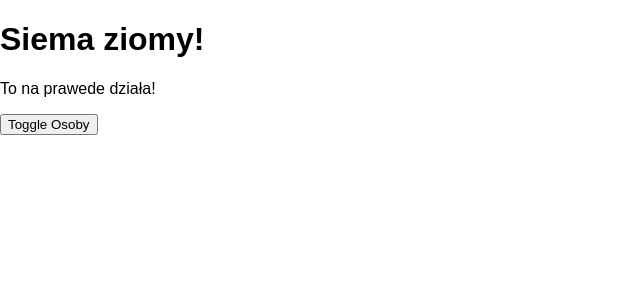
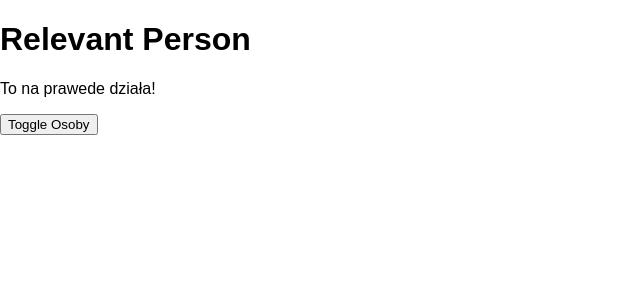
Before and after one commit to BartusZak/React-App, a React (Create React App) app: page / in a window 1280 px wide. Shown: the top 300 px of the page, without its empty margins (0-640 px from the left). Built offline with nearby package versions, Linux system fonts and the light colour scheme.

Commit message:
81. Comparing Stateless and Stateful Components

```diff
--- a/src/components/Cockpit/Cockpit.js
+++ b/src/components/Cockpit/Cockpit.js
@@ -1,5 +1,6 @@
 import React from 'react';
 import classes from './Cockpit.css';
+
 const cockpit = (props) =>  {
     const assignedClasses = [];
     let btnClass = '';
@@ -17,7 +18,7 @@
 
     return(
         <div className={classes.Cockpit}>
-            <h1>Siema ziomy!</h1>
+            <h1>{props.appTitle}</h1>
             <p className={assignedClasses.join(' ')}>To na prawede działa!</p>
 
             {/* NOT RECCOMENDED using ARROW Function */}
--- a/src/containers/App.js
+++ b/src/containers/App.js
@@ -64,6 +64,7 @@
         <div className={classes.App}>
 
           <Cockpit
+          appTitle={this.props.title}
           showPersons={this.state.showPersons}
           persons={this.state.persons}
           clicked={this.togglePersonHandler}/>
--- a/src/index.js
+++ b/src/index.js
@@ -4,5 +4,5 @@
 import App from './containers/App';
 import registerServiceWorker from './registerServiceWorker';
 
-ReactDOM.render(<App />, document.getElementById('root'));
+ReactDOM.render(<App title="Relevant Person" />, document.getElementById('root'));
 registerServiceWorker();
```
